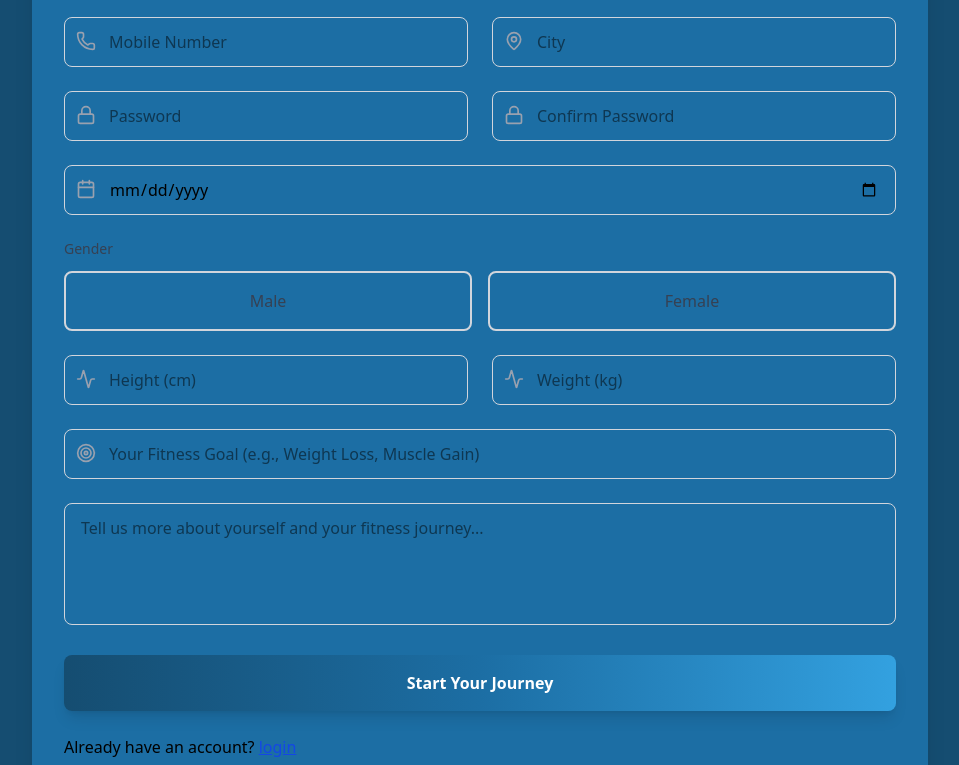
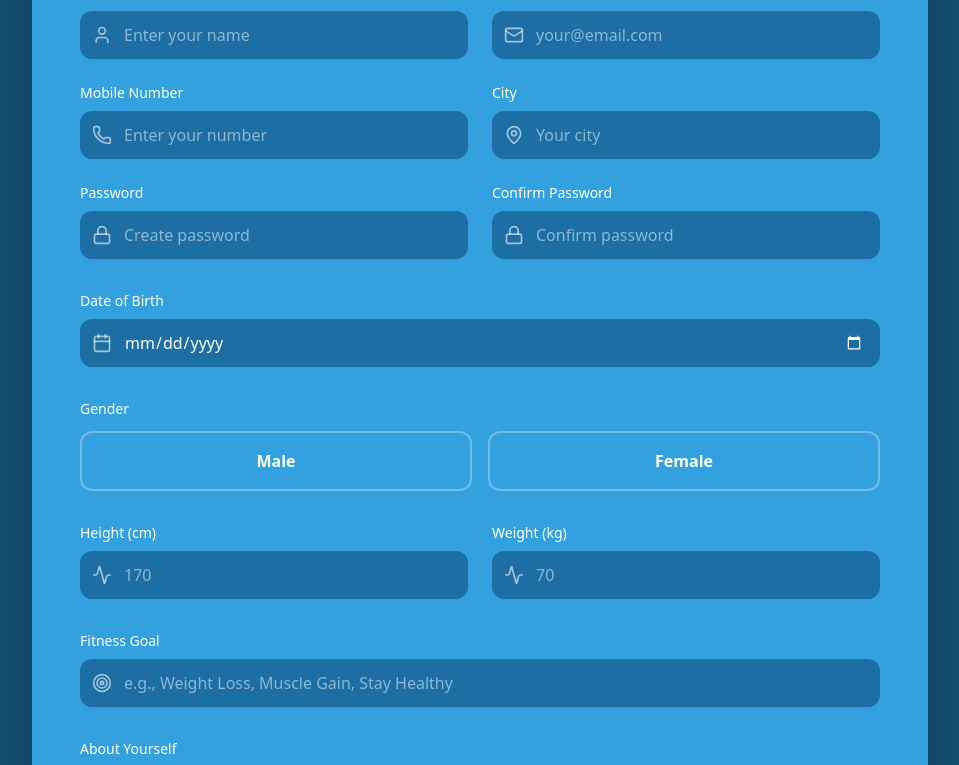
Before and after one commit to Arshadvkb/fitnessapp-web2.0, a React (Vite) app: page /signup in a window 1280 px wide. Shown: the part 393-1158 px from the top of the page, without its empty margins (160-1119 px from the left). Built offline with nearby package versions, Linux system fonts and the light colour scheme.

Commit message:
updated ui of register

```diff
--- a/src/modules/auth/Register.tsx
+++ b/src/modules/auth/Register.tsx
@@ -63,24 +63,24 @@ export default function RegistrationForm() {
     setFormData((prev) => ({ ...prev, [name]: value }));
   };
 
-  return (
-    <div className="min-h-screen bg-main py-12 px-4">
+  return (<div className="min-h-screen bg-main py-12 px-4">
       <div className="max-w-4xl mx-auto">
-        <div className="bg-secondary rounded-2xl shadow-xl p-8">
-          <div className="text-center mb-8">
-            <h1 className="text-4xl font-bold text-gray-800 mb-2">
+        <div className="bg-accent rounded-3xl shadow-2xl p-8 md:p-12">
+          {/* Header */}
+          <div className="text-center mb-10">
+            <h1 className="text-4xl font-bold text-white mb-3">
               Join Our Fitness Community
             </h1>
-            <p className="text-gray-600">
+            <p className="text-white/80 text-lg">
               Start your journey to a healthier you
             </p>
           </div>
 
-          <form onSubmit={handleSubmit} className="space-y-6">
+          <div className="space-y-8">
             {/* Profile Picture Upload */}
             <div className="flex justify-center">
               <div className="relative">
-                <div className="w-32 h-32 rounded-full bg-gradient-to-br from-blue-400 to-purple-500 flex items-center justify-center overflow-hidden border-4 border-white shadow-lg">
+                <div className="w-32 h-32 rounded-full bg-secondary flex items-center justify-center overflow-hidden border-4 border-white shadow-xl">
                   {preview ? (
                     <img
                       src={preview}
@@ -91,8 +91,8 @@ export default function RegistrationForm() {
                     <Upload className="w-12 h-12 text-white" />
                   )}
                 </div>
-                <label className="absolute bottom-0 right-0 bg-white rounded-full p-2 shadow-lg cursor-pointer hover:bg-gray-50 transition">
-                  <Upload className="w-5 h-5 text-gray-700" />
+                <label className="absolute bottom-0 right-0 bg-white rounded-full p-2.5 shadow-lg cursor-pointer hover:scale-110 transition-transform">
+                  <Upload className="w-5 h-5 text-secondary" />
                   <input
                     type="file"
                     className="hidden"
@@ -105,98 +105,134 @@ export default function RegistrationForm() {
 
             {/* Personal Information */}
             <div className="grid md:grid-cols-2 gap-6">
+              <div>
+                <label className="block text-sm font-medium text-white mb-2">
+                  Full Name
+                </label>
                 <div className="relative">
-                <User className="absolute left-3 top-3.5 w-5 h-5 text-gray-400" />
+                  <User className="absolute left-3 top-3.5 w-5 h-5 text-white/60" />
                   <input
                     type="text"
                     name="userName"
-                  placeholder="Full Name"
+                    placeholder="Enter your name"
                     value={formData.userName}
                     onChange={handleChange}
-                  className="w-full pl-11 pr-4 py-3 border border-gray-300 rounded-lg focus:ring-2 focus:ring-blue-500 focus:border-transparent outline-none transition"
-                />
-              </div>
-
-              <div className="relative">
-                <Mail className="absolute left-3 top-3.5 w-5 h-5 text-gray-400" />
-                <input
-                  type="email"
-                  name="email"
-                  placeholder="Email Address"
-                  value={formData.email}
-                  onChange={handleChange}
-                  className="w-full pl-11 pr-4 py-3 border border-gray-300 rounded-lg focus:ring-2 focus:ring-blue-500 focus:border-transparent outline-none transition"
-                />
-              </div>
-
-              <div className="relative">
-                <Phone className="absolute left-3 top-3.5 w-5 h-5 text-gray-400" />
-                <input
-                  type="tel"
-                  name="mobile"
-                  placeholder="Mobile Number"
-                  value={formData.mobile}
-                  onChange={handleChange}
-                  className="w-full pl-11 pr-4 py-3 border border-gray-300 rounded-lg focus:ring-2 focus:ring-blue-500 focus:border-transparent outline-none transition"
-                />
-              </div>
-
-              <div className="relative">
-                <MapPin className="absolute left-3 top-3.5 w-5 h-5 text-gray-400" />
-                <input
-                  type="text"
-                  name="place"
-                  placeholder="City"
-                  value={formData.place}
-                  onChange={handleChange}
-                  className="w-full pl-11 pr-4 py-3 border border-gray-300 rounded-lg focus:ring-2 focus:ring-blue-500 focus:border-transparent outline-none transition"
-                />
-              </div>
-
-              <div className="relative">
-                <Lock className="absolute left-3 top-3.5 w-5 h-5 text-gray-400" />
-                <input
-                  type="password"
-                  name="password"
-                  placeholder="Password"
-                  value={formData.password}
-                  onChange={handleChange}
-                  className="w-full pl-11 pr-4 py-3 border border-gray-300 rounded-lg focus:ring-2 focus:ring-blue-500 focus:border-transparent outline-none transition"
-                />
-              </div>
-
-              <div className="relative">
-                <Lock className="absolute left-3 top-3.5 w-5 h-5 text-gray-400" />
-                <input
-                  type="password"
-                  name="confirmPassword"
-                  placeholder="Confirm Password"
-                  value={formData.confirmPassword}
-                  onChange={handleChange}
-                  className="w-full pl-11 pr-4 py-3 border border-gray-300 rounded-lg focus:ring-2 focus:ring-blue-500 focus:border-transparent outline-none transition"
+                    className="w-full bg-secondary text-white placeholder-white/50 pl-11 pr-4 py-3 rounded-xl border-0 focus:ring-2 focus:ring-white/50 transition-all outline-none"
                   />
                 </div>
               </div>
 
-            {/* Date of Birth - Full Width */}
+              <div>
+                <label className="block text-sm font-medium text-white mb-2">
+                  Email Address
+                </label>
                 <div className="relative">
-              <Calendar className="absolute left-3 top-3.5 w-5 h-5 text-gray-400" />
+                  <Mail className="absolute left-3 top-3.5 w-5 h-5 text-white/60" />
+                  <input
+                    type="email"
+                    name="email"
+                    placeholder="your@email.com"
+                    value={formData.email}
+                    onChange={handleChange}
+                    className="w-full bg-secondary text-white placeholder-white/50 pl-11 pr-4 py-3 rounded-xl border-0 focus:ring-2 focus:ring-white/50 transition-all outline-none"
+                  />
+                </div>
+              </div>
+
+              <div>
+                <label className="block text-sm font-medium text-white mb-2">
+                  Mobile Number
+                </label>
+                <div className="relative">
+                  <Phone className="absolute left-3 top-3.5 w-5 h-5 text-white/60" />
+                  <input
+                    type="tel"
+                    name="mobile"
+                    placeholder="Enter your number"
+                    value={formData.mobile}
+                    onChange={handleChange}
+                    className="w-full bg-secondary text-white placeholder-white/50 pl-11 pr-4 py-3 rounded-xl border-0 focus:ring-2 focus:ring-white/50 transition-all outline-none"
+                  />
+                </div>
+              </div>
+
+              <div>
+                <label className="block text-sm font-medium text-white mb-2">
+                  City
+                </label>
+                <div className="relative">
+                  <MapPin className="absolute left-3 top-3.5 w-5 h-5 text-white/60" />
+                  <input
+                    type="text"
+                    name="place"
+                    placeholder="Your city"
+                    value={formData.place}
+                    onChange={handleChange}
+                    className="w-full bg-secondary text-white placeholder-white/50 pl-11 pr-4 py-3 rounded-xl border-0 focus:ring-2 focus:ring-white/50 transition-all outline-none"
+                  />
+                </div>
+              </div>
+
+              <div>
+                <label className="block text-sm font-medium text-white mb-2">
+                  Password
+                </label>
+                <div className="relative">
+                  <Lock className="absolute left-3 top-3.5 w-5 h-5 text-white/60" />
+                  <input
+                    type="password"
+                    name="password"
+                    placeholder="Create password"
+                    value={formData.password}
+                    onChange={handleChange}
+                    className="w-full bg-secondary text-white placeholder-white/50 pl-11 pr-4 py-3 rounded-xl border-0 focus:ring-2 focus:ring-white/50 transition-all outline-none"
+                  />
+                </div>
+              </div>
+
+              <div>
+                <label className="block text-sm font-medium text-white mb-2">
+                  Confirm Password
+                </label>
+                <div className="relative">
+                  <Lock className="absolute left-3 top-3.5 w-5 h-5 text-white/60" />
+                  <input
+                    type="password"
+                    name="confirmPassword"
+                    placeholder="Confirm password"
+                    value={formData.confirmPassword}
+                    onChange={handleChange}
+                    className="w-full bg-secondary text-white placeholder-white/50 pl-11 pr-4 py-3 rounded-xl border-0 focus:ring-2 focus:ring-white/50 transition-all outline-none"
+                  />
+                </div>
+              </div>
+            </div>
+
+            {/* Date of Birth */}
+            <div>
+              <label className="block text-sm font-medium text-white mb-2">
+                Date of Birth
+              </label>
+              <div className="relative">
+                <Calendar className="absolute left-3 top-3.5 w-5 h-5 text-white/60" />
                 <input
                   type="date"
                   name="dob"
                   value={formData.dob}
                   onChange={handleChange}
-                className="w-full pl-11 pr-4 py-3 border border-gray-300 rounded-lg focus:ring-2 focus:ring-blue-500 focus:border-transparent outline-none transition"
+                  className="w-full bg-secondary text-white pl-11 pr-4 py-3 rounded-xl border-0 focus:ring-2 focus:ring-white/50 transition-all outline-none"
+                  style={{ colorScheme: 'dark' }}
                 />
+              </div>
             </div>
 
             {/* Gender Selection */}
             <div>
-              <label className="block text-sm font-medium text-gray-700 mb-3">
+              <label className="block text-sm font-medium text-white mb-3">
                 Gender
               </label>
-              <div className="flex gap-4">
-                <label className="flex-1 relative cursor-pointer">
+              <div className="grid grid-cols-2 gap-4">
+                <label className="cursor-pointer">
                   <input
                     type="radio"
                     name="gender"
@@ -205,11 +241,13 @@ export default function RegistrationForm() {
                     onChange={handleChange}
                     className="peer sr-only"
                   />
-                  <div className="p-4 border-2 border-gray-300 rounded-lg text-center peer-checked:border-blue-500 peer-checked:bg-blue-50 transition">
-                    <span className="font-medium text-gray-700">Male</span>
+                  <div className={`p-4 rounded-xl text-center transition-all border-2 peer-checked:border-white peer-checked:shadow-lg peer-checked:scale-105 ${
+                    formData.gender === "male" ? 'bg-secondary border-white' : 'bg-transparent border-white/30'
+                  }`}>
+                    <span className="font-semibold text-white">Male</span>
                   </div>
                 </label>
-                <label className="flex-1 relative cursor-pointer">
+                <label className="cursor-pointer">
                   <input
                     type="radio"
                     name="gender"
@@ -218,8 +256,10 @@ export default function RegistrationForm() {
                     onChange={handleChange}
                     className="peer sr-only"
                   />
-                  <div className="p-4 border-2 border-gray-300 rounded-lg text-center peer-checked:border-purple-500 peer-checked:bg-purple-50 transition">
-                    <span className="font-medium text-gray-700">Female</span>
+                  <div className={`p-4 rounded-xl text-center transition-all border-2 peer-checked:border-white peer-checked:shadow-lg peer-checked:scale-105 ${
+                    formData.gender === "female" ? 'bg-secondary border-white' : 'bg-transparent border-white/30'
+                  }`}>
+                    <span className="font-semibold text-white">Female</span>
                   </div>
                 </label>
               </div>
@@ -227,71 +267,103 @@ export default function RegistrationForm() {
 
             {/* Physical Stats */}
             <div className="grid md:grid-cols-2 gap-6">
+              <div>
+                <label className="block text-sm font-medium text-white mb-2">
+                  Height (cm)
+                </label>
                 <div className="relative">
-                <Activity className="absolute left-3 top-3.5 w-5 h-5 text-gray-400" />
+                  <Activity className="absolute left-3 top-3.5 w-5 h-5 text-white/60" />
                   <input
                     type="text"
                     name="height"
-                  placeholder="Height (cm)"
+                    placeholder="170"
                     value={formData.height}
                     onChange={handleChange}
-                  className="w-full pl-11 pr-4 py-3 border border-gray-300 rounded-lg focus:ring-2 focus:ring-blue-500 focus:border-transparent outline-none transition"
-                />
-              </div>
-
-              <div className="relative">
-                <Activity className="absolute left-3 top-3.5 w-5 h-5 text-gray-400" />
-                <input
-                  type="text"
-                  name="weight"
-                  placeholder="Weight (kg)"
-                  value={formData.weight}
-                  onChange={handleChange}
-                  className="w-full pl-11 pr-4 py-3 border border-gray-300 rounded-lg focus:ring-2 focus:ring-blue-500 focus:border-transparent outline-none transition"
+                    className="w-full bg-secondary text-white placeholder-white/50 pl-11 pr-4 py-3 rounded-xl border-0 focus:ring-2 focus:ring-white/50 transition-all outline-none"
                   />
                 </div>
               </div>
 
-            {/* Goals */}
+              <div>
+                <label className="block text-sm font-medium text-white mb-2">
+                  Weight (kg)
+                </label>
                 <div className="relative">
-              <Target className="absolute left-3 top-3.5 w-5 h-5 text-gray-400" />
+                  <Activity className="absolute left-3 top-3.5 w-5 h-5 text-white/60" />
+                  <input
+                    type="text"
+                    name="weight"
+                    placeholder="70"
+                    value={formData.weight}
+                    onChange={handleChange}
+                    className="w-full bg-secondary text-white placeholder-white/50 pl-11 pr-4 py-3 rounded-xl border-0 focus:ring-2 focus:ring-white/50 transition-all outline-none"
+                  />
+                </div>
+              </div>
+            </div>
+
+            {/* Fitness Goal */}
+            <div>
+              <label className="block text-sm font-medium text-white mb-2">
+                Fitness Goal
+              </label>
+              <div className="relative">
+                <Target className="absolute left-3 top-3.5 w-5 h-5 text-white/60" />
                 <input
                   type="text"
                   name="goal"
-                placeholder="Your Fitness Goal (e.g., Weight Loss, Muscle Gain)"
+                  placeholder="e.g., Weight Loss, Muscle Gain, Stay Healthy"
                   value={formData.goal}
                   onChange={handleChange}
-                className="w-full pl-11 pr-4 py-3 border border-gray-300 rounded-lg focus:ring-2 focus:ring-blue-500 focus:border-transparent outline-none transition"
+                  className="w-full bg-secondary text-white placeholder-white/50 pl-11 pr-4 py-3 rounded-xl border-0 focus:ring-2 focus:ring-white/50 transition-all outline-none"
                 />
               </div>
+            </div>
 
+            {/* Description */}
             <div>
+              <label className="block text-sm font-medium text-white mb-2">
+                About Yourself
+              </label>
               <textarea
                 name="description"
                 placeholder="Tell us more about yourself and your fitness journey..."
                 value={formData.description}
                 onChange={handleChange}
                 rows={4}
-                className="w-full px-4 py-3 border border-gray-300 rounded-lg focus:ring-2 focus:ring-blue-500 focus:border-transparent outline-none transition resize-none"
+                className="w-full bg-secondary text-white placeholder-white/50 px-4 py-3 rounded-xl border-0 focus:ring-2 focus:ring-white/50 transition-all outline-none resize-none"
               />
             </div>
 
             {/* Submit Button */}
             <button
-              type="submit"
-              className="w-full bg-gradient-to-r from-main via-secondary to-accent text-white font-semibold py-4 rounded-lg hover:from-blue-600 hover:to-purple-700 transition shadow-lg hover:shadow-xl transform hover:-translate-y-0.5"
+              onClick={handleSubmit}
+              className="w-full bg-secondary text-white py-4 rounded-xl font-bold shadow-xl hover:shadow-2xl transition-all hover:scale-[1.02] active:scale-[0.98] text-lg"
             >
               Start Your Journey
             </button>
-            <p>
+
+            {/* Login Link */}
+            <div className="text-center">
+              <p className="text-white/90">
                 Already have an account?{" "}
-              <Link to="/login" className="text-blue-700 underline">
-                login
-              </Link>
+                <a
+                  href="/login"
+                  className="text-light font-semibold underline hover:no-underline transition-all"
+                >
+                  Login
+                </a>
               </p>
-          </form>
             </div>
           </div>
         </div>
+
+        {/* Footer Text */}
+        <p className="text-center text-white/60 text-sm mt-6">
+          By signing up, you agree to our Terms of Service and Privacy Policy
+        </p>
+      </div>
+    </div>
+
   );
 }
```
Also changed, not shown: src/modules/auth/Login.tsx (+42 -16 lines). Lines whose indentation alone changed are shown as unchanged.
